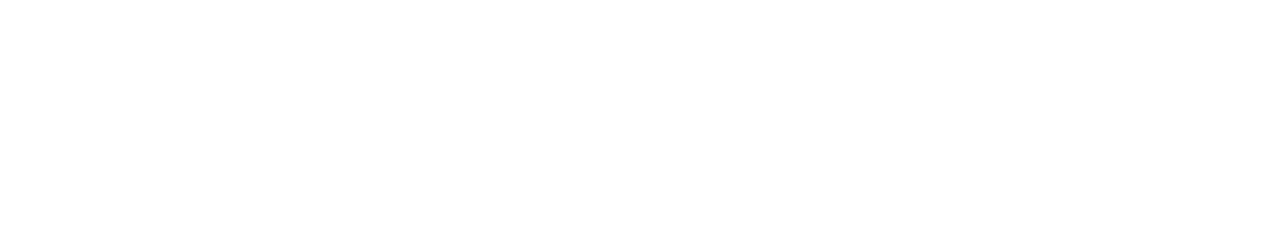
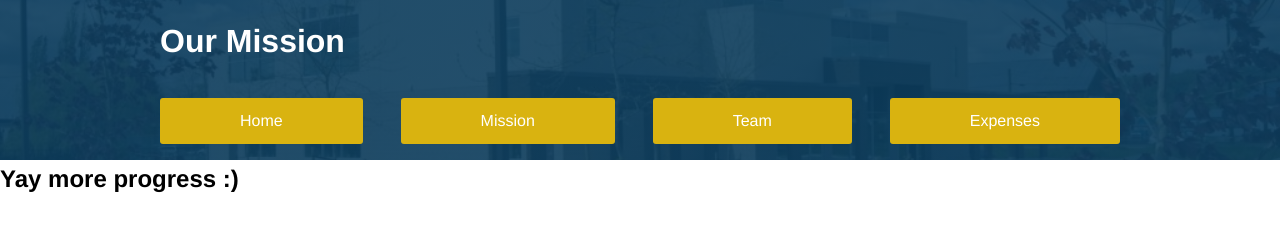
Before and after one commit to SiMcfarlane/UkraineTrip, a plain HTML site: page mission.html in a window 1280 px wide. Drawn offline with Linux system fonts and the light colour scheme.

Commit message:
Finished desktop view of mission nav bar

```diff
--- a/mission.html
+++ b/mission.html
@@ -0,0 +1,37 @@
+<!DOCTYPE html>
+<html lang="en">
+
+<head>
+    <meta charset="UTF-8">
+    <meta name="viewport" content="width=device-width, initial-scale=1.0">
+    <meta http-equiv="X-UA-Compatible" content="ie=edge">
+    <link rel="stylesheet" href="res/css/reset.css">
+    <link rel="stylesheet" href="res/css/global.css">
+    <link rel="stylesheet" href="res/css/mission.css">
+    <title>Ukraine Trip Mission</title>
+</head>
+
+<body>
+    <header class="mission-header">
+        <div class="container">
+            <h1>Our Mission</h1>
+            <ul class="mission-ul">
+                <li>
+                    <a href="./index.html">Home</a>
+                </li>
+                <li>
+                    <a href="./mission.html">Mission</a>
+                </li>
+                <li>
+                    <a href="./team.html">Team</a>
+                </li>
+                <li>
+                    <a href="./expenses.html">Expenses</a>
+                </li>
+            </ul>
+        </div>
+    </header>
+    <h2>Yay more progress :)</h1>
+</body>
+
+</html>
--- /dev/null
+++ b/res/css/global.css
@@ -0,0 +1,28 @@
+* {
+    margin: 0;
+    padding: 0;
+    box-sizing: border-box;
+    color:  white;
+    line-height: 1.6;
+  }
+  body, html {
+    font-family: Helvetica, sans-serif;
+    font-size: 16px;
+  }
+  .container {
+    max-width: 960px;
+    margin: 0 auto;
+    height: 100%;
+  }
+
+  a {
+    text-decoration: none;
+  }
+  ul {
+    list-style: none;
+    margin: 0;
+  }
+  h1, h2, h3, h4, h5, h6 {
+      margin: 0;
+      padding: 0;
+  }
--- /dev/null
+++ b/res/css/mission.css
@@ -0,0 +1,46 @@
+*{
+
+}
+
+.mission-header {
+    height: 20vh;
+    background: linear-gradient( rgba(11,60,93, 0.9), rgba(11,60,93, 0.9)), url(../imgs/bg-image.jpg);
+  background-position: center;
+  background-size: cover;
+  background-repeat: no-repeat;
+  position: fixed;
+  top: 0;
+  left: 0;
+  width: 100%;
+}
+header h1 {
+    position: relative;
+    top: 1rem;
+}
+.mission-ul {
+    display: flex;
+    width: 100%;
+    height: 52%;
+    justify-content: space-between;
+    align-items: flex-end;
+
+
+}
+.mission-ul li {
+
+
+}
+.mission-ul li a{
+     padding: 0.9rem 5rem;
+     background-color: #D9B310;
+     border-radius: 3px;
+
+}
+.mission-ul a:hover, .mission-ul a:focus{
+    background: rgb(155, 129, 18);
+
+}
+h2{
+    color: black;
+    margin-top: 10rem;
+}
--- /dev/null
+++ b/res/css/style.css
@@ -0,0 +1,137 @@
+
+
+header {
+  transition: all 250ms ease-in-out;
+  padding: 0 1rem;
+  height: 100vh;
+  width: 100%;
+  background: linear-gradient( rgba(11,60,93, 0.9), rgba(11,60,93, 0.9)), url(../imgs/bg-image.jpg);
+  background-position: center;
+  background-size: cover;
+  background-repeat: no-repeat;
+}
+
+.header-flex, .header-flex > * {
+  display: flex;
+}
+.header-flex{
+  height: 100%;
+  align-items: center;
+}
+.flex-inner {
+  display: flex;
+  align-items: flex-end;
+}
+
+
+.hero p {
+  margin-right: 10rem;
+  font-size: 1.2rem;
+}
+.hero h1 {
+  font-size: 2.5rem;
+}
+.btn, .main-ul li a {
+  background: #D9B310;
+  display: block;
+  border-radius: 3px;
+  font-weight: 600;
+  text-align: center;
+}
+.btn{
+  width: 10rem;
+  margin-top: 2rem;
+  padding: 0.6rem 2rem;
+}
+
+.main-ul {
+  flex-direction: column;
+
+
+}
+.main-ul li a {
+
+  padding: 0.9rem 5rem;
+  margin: 0.5rem 0 0;
+
+}
+.main-ul li a:hover, .main-ul li a:focus,
+ .btn:hover, .btn:focus {
+  background: rgb(155, 129, 18);
+}
+
+.menu, .close {
+  position: absolute;
+  top: 1.1rem;
+  left: 1.6rem;
+  display: none;
+  font-size: 1.6rem;
+}
+.close {
+  font-size: 2rem;
+}
+h2 {
+  color:black;
+}
+@media only screen and (max-width: 860px) {
+  .main-ul {
+   background: rgba(0, 0, 0, 0.3);
+   padding: 1rem;
+   position: absolute;
+   top: -1000px;
+   left: 50%;
+   height: auto;
+   transform: translateX(-50%);
+   transition: all 250ms ease-in-out;
+  }
+  header {
+
+  padding-bottom: 6rem;
+  }
+
+  .hero h1 {
+    font-size: 2rem;
+  }
+  .hero p {
+    font-size: 1rem;
+  }
+  .menu {
+    display: block;
+
+  }
+  .hero {
+    display: flex;
+    flex-direction: column;
+    align-items: center;
+    text-align: center;
+  }
+  .hero p {
+    margin-right: 0;
+  }
+  .flex-inner {
+   margin-top: 3rem;
+
+  }
+}
+@media only screen and (max-height: 460px) {
+  header{
+    height: auto;
+  }
+}
+@media only screen and (max-width: 320px) {
+  .flex-inner {
+    margin-top: 7rem;
+  }
+  header {
+    height: auto;
+  }
+  .main-ul {
+    padding: 0;
+    background: rgba(0, 0, 0, 0);
+    width: 100%;
+  }
+  .close, .menu {
+    top: 0rem;
+  }
+}
+/* END OF HEADER STYLES, FINALLY */
--- a/res/style.css
+++ /dev/null
@@ -1,162 +0,0 @@
-* {
-  margin: 0;
-  padding: 0;
-  box-sizing: border-box;
-  color:  white;
-  line-height: 1.6;
-}
-body, html {
-  font-family: Helvetica, sans-serif;
-  font-size: 16px;
-}
-.container {
-  max-width: 960px;
-  margin: 0 auto;
-  height: 100%;
-}
-
-a {
-  text-decoration: none;
-}
-ul {
-  list-style: none;
-  margin: 0;
-}
-
-/* GLOBAL STYLES */
-
-header {
-  transition: all 250ms ease-in-out;
-  padding: 0 1rem;
-  height: 100vh;
-  width: 100%;
-  background: linear-gradient( rgba(11,60,93, 0.9), rgba(11,60,93, 0.9)), url(imgs/bg-image.jpg);
-  background-position: center;
-  background-size: cover;
-  background-repeat: no-repeat;
-}
-
-.header-flex, .header-flex > * {
-  display: flex;
-}
-.header-flex{
-  height: 100%;
-  align-items: center;
-}
-.flex-inner {
-  display: flex;
-  align-items: flex-end;
-}
-
-
-.hero p {
-  margin-right: 10rem;
-  font-size: 1.2rem;
-}
-.hero h1 {
-  font-size: 2.5rem;
-}
-.btn, .main-ul li a {
-  background: #D9B310;
-  display: block;
-  border-radius: 3px;
-  font-weight: 600;
-  text-align: center;
-}
-.btn{
-  width: 10rem;
-  margin-top: 2rem;
-  padding: 0.6rem 2rem;
-}
-
-.main-ul {
-  flex-direction: column;
-
-
-}
-.main-ul li a {
-
-  padding: 0.9rem 5rem;
-  margin: 0.5rem 0 0.5rem 0;
-
-}
-.main-ul li a:hover, .main-ul li a:focus,
- .btn:hover, .btn:focus {
-  background: rgb(155, 129, 18);
-}
-
-.menu, .close {
-  position: absolute;
-  top: 1.1rem;
-  left: 1.6rem;
-  display: none;
-  font-size: 1.6rem;
-}
-.close {
-  font-size: 2rem;
-}
-h2 {
-  color:black;
-}
-@media only screen and (max-width: 860px) {
-  .main-ul {
-   background: rgba(0, 0, 0, 0.3);
-   padding: 1rem;
-   position: absolute;
-   top: -1000px;
-   left: 50%;
-   height: auto;
-   transform: translateX(-50%);
-   transition: all 250ms ease-in-out;
-  }
-  header {
-
-  padding-bottom: 6rem;
-  }
-
-  .hero h1 {
-    font-size: 2rem;
-  }
-  .hero p {
-    font-size: 1rem;
-  }
-  .menu {
-    display: block;
-
-  }
-  .hero {
-    display: flex;
-    flex-direction: column;
-    align-items: center;
-    text-align: center;
-  }
-  .hero p {
-    margin-right: 0;
-  }
-  .flex-inner {
-   margin-top: 3rem;
-
-  }
-}
-@media only screen and (max-height: 460px) {
-  header{
-    height: auto;
-  }
-}
-@media only screen and (max-width: 320px) {
-  .flex-inner {
-    margin-top: 7rem;
-  }
-  header {
-    height: auto;
-  }
-  .main-ul {
-    padding: 0;
-    background: rgba(0, 0, 0, 0);
-    width: 100%;
-  }
-  .close, .menu {
-    top: 0rem;
-  }
-}
-/* END OF HEADER STYLES, FINALLY */
```
Also changed, not shown: index.html (+3 -2 lines), res/css/reset.css (renamed from res/reset.css).
